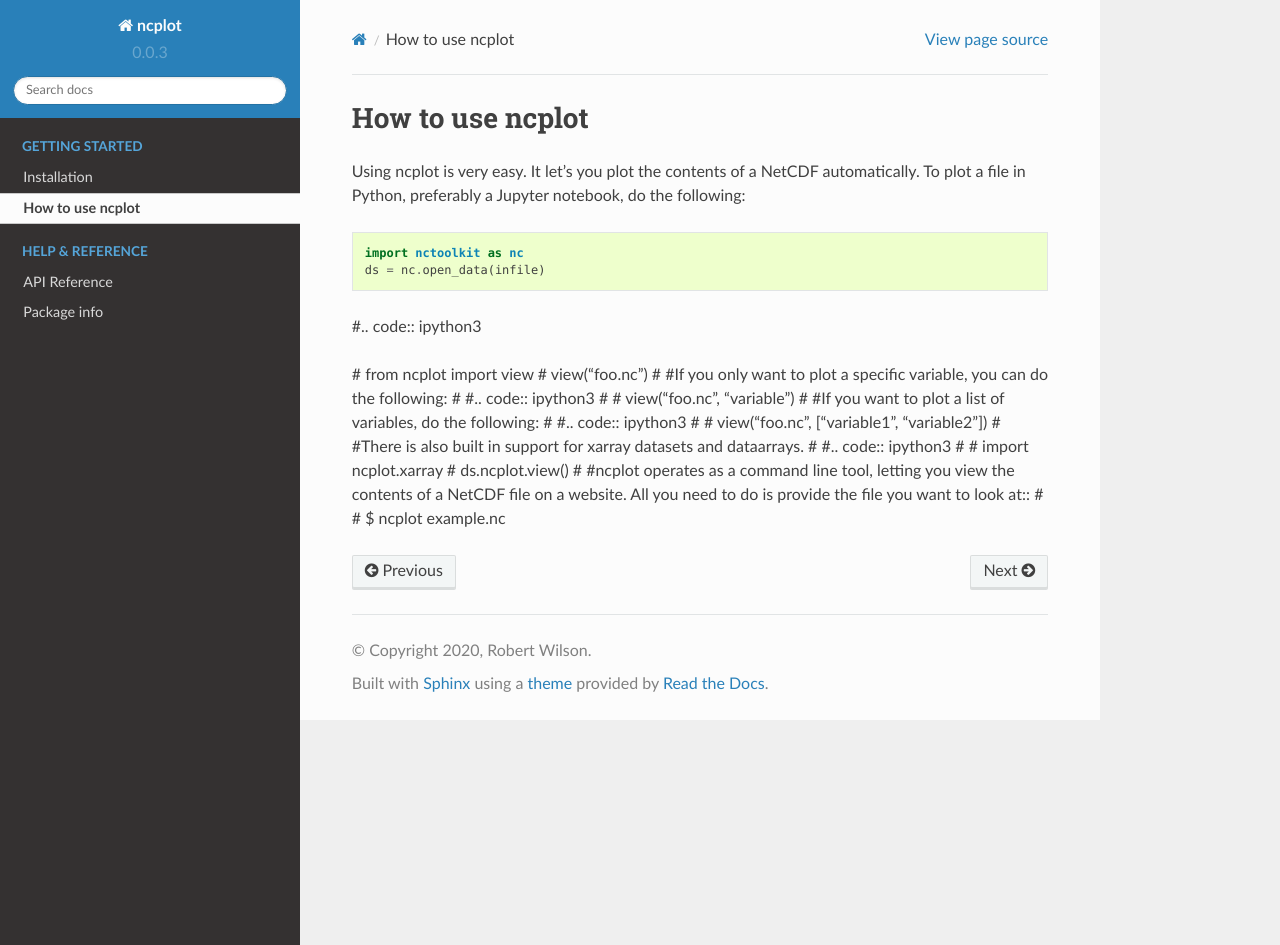
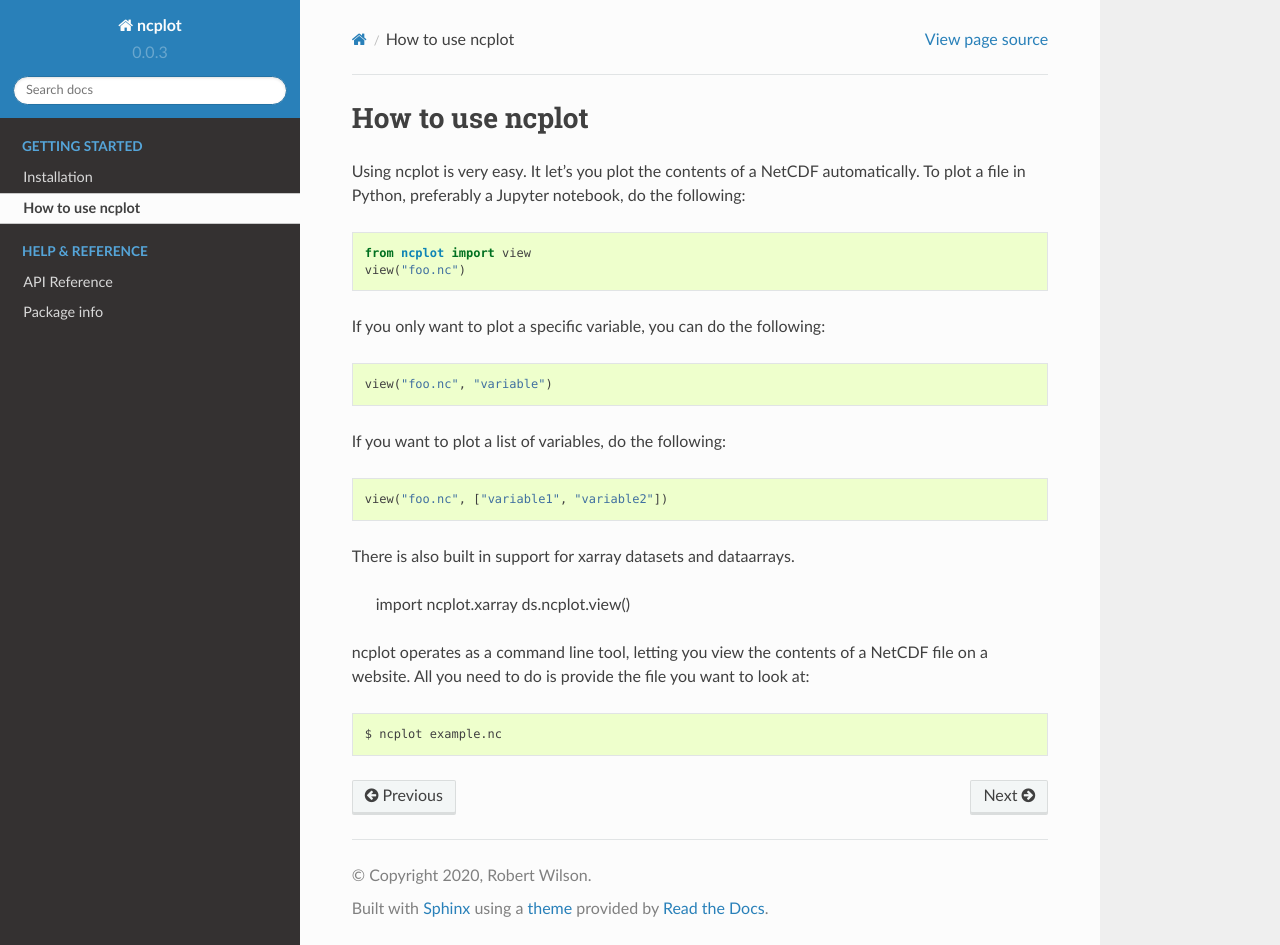
Before and after one commit to pmlmodelling/ncplot, a Sphinx documentation site: the page built from docs/source/howto.rst, in a window 1280 px wide and 945 px high. Built offline with Sphinx 7.4.7 and the Read the Docs theme 2.0.0, drawn with Linux system fonts in a browser that asks for light colours.

```diff
--- a/docs/source/howto.rst
+++ b/docs/source/howto.rst
@@ -1,37 +1,24 @@
 How to use ncplot
 ---------------------------
 
-Using ncplot is very easy. It let's you plot the contents of a NetCDF automatically. To plot a file in Python, preferably a Jupyter notebook, do the following:
+Using ncplot is very easy. It let's you plot the contents of a NetCDF automatically. To plot a file in Python, preferably a Jupyter notebook, do the following::
 
-.. code:: ipython3
+    from ncplot import view
+    view("foo.nc")
 
-    import nctoolkit as nc
-    ds = nc.open_data(infile)
+If you only want to plot a specific variable, you can do the following::
 
-#.. code:: ipython3
+    view("foo.nc", "variable")
 
-#    from ncplot import view
-#    view("foo.nc")
-#
-#If you only want to plot a specific variable, you can do the following:
-#
-#.. code:: ipython3
-#
-#    view("foo.nc", "variable")
-#
-#If you want to plot a list of variables, do the following:
-#
-#.. code:: ipython3
-#
-#    view("foo.nc", ["variable1", "variable2"])
-#
-#There is also built in support for xarray datasets and dataarrays.
-#
-#.. code:: ipython3
-#
-#    import ncplot.xarray
-#    ds.ncplot.view()
-#
-#ncplot operates as a command line tool, letting you view the contents of a NetCDF file on a website. All you need to do is provide the file you want to look at::
-#
-#    $ ncplot example.nc
+If you want to plot a list of variables, do the following::
+
+    view("foo.nc", ["variable1", "variable2"])
+
+There is also built in support for xarray datasets and dataarrays.
+
+    import ncplot.xarray
+    ds.ncplot.view()
+
+ncplot operates as a command line tool, letting you view the contents of a NetCDF file on a website. All you need to do is provide the file you want to look at::
+
+    $ ncplot example.nc
```
